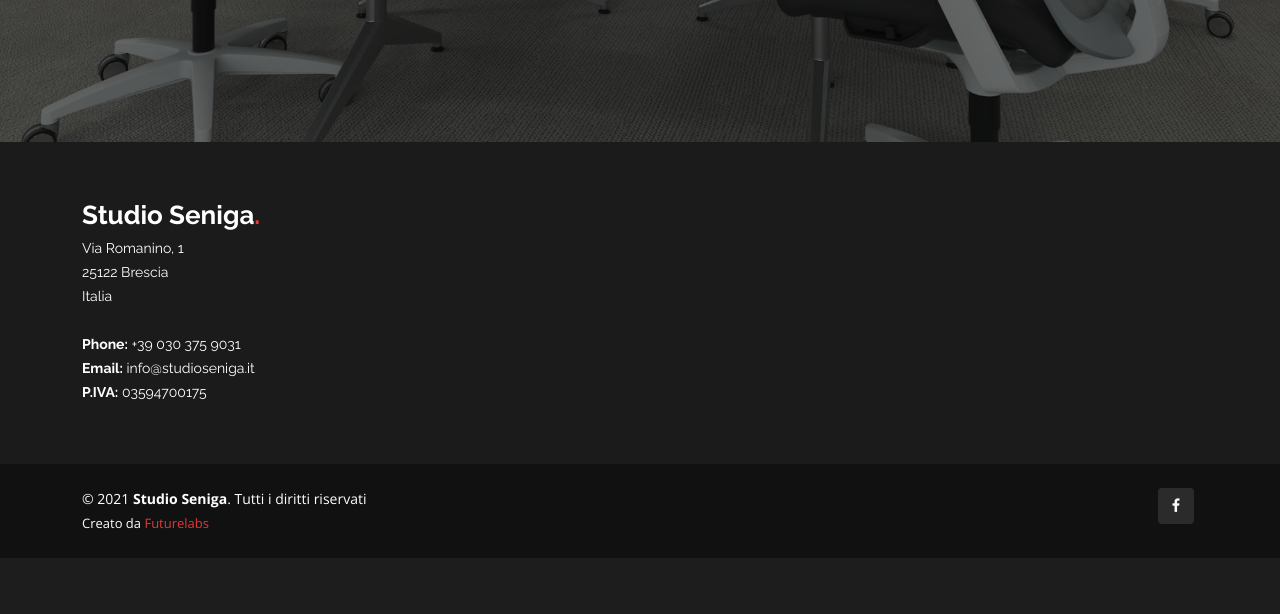
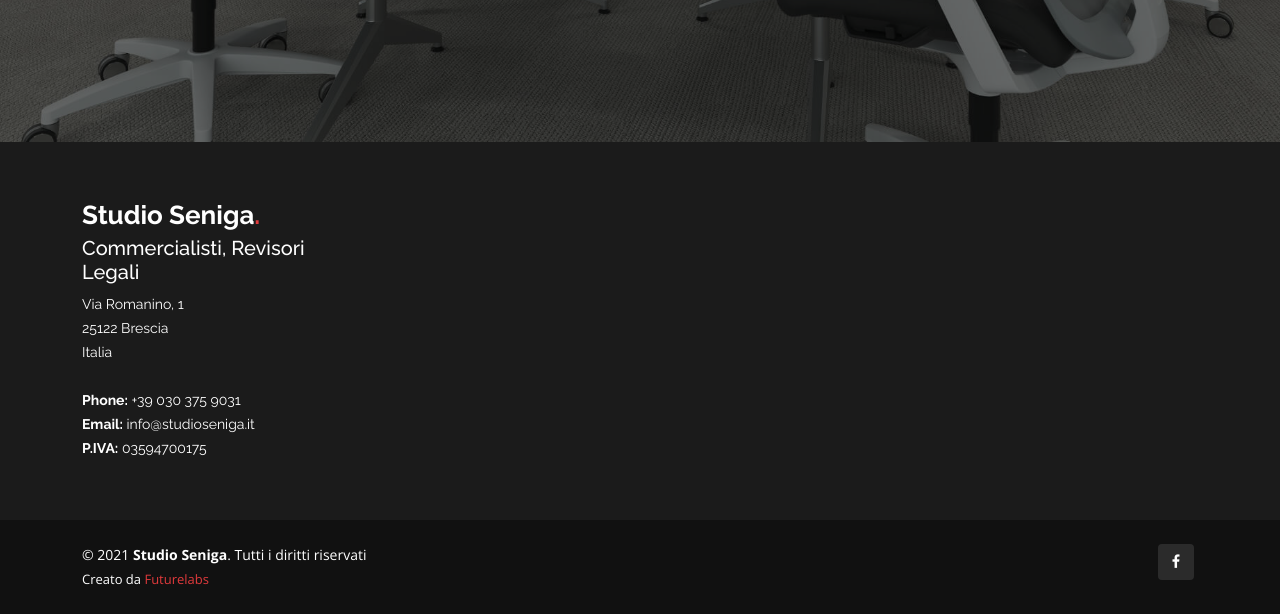
Before and after one commit to MrWeb/studioseniga-static, a PHP site: page /index.php in a window 1280 px wide. Shown: the part 658-1272 px from the top of the page. Before the commit the page ends 1187 px from the top, so only its background shows below. Run offline with PHP 8.4, Linux system fonts and the light colour scheme; some libraries are stand-ins or nearby versions.

Commit message:
Correzioni chieste da Francesca

```diff
--- a/footer.php
+++ b/footer.php
@@ -6,6 +6,7 @@
 
           <div class="col-lg-3 col-md-6 footer-contact">
             <h3>Studio Seniga<span>.</span></h3>
+            <h5>Commercialisti, Revisori Legali</h5>
             <p>
               Via Romanino, 1 <br>
               25122 Brescia<br>
```
